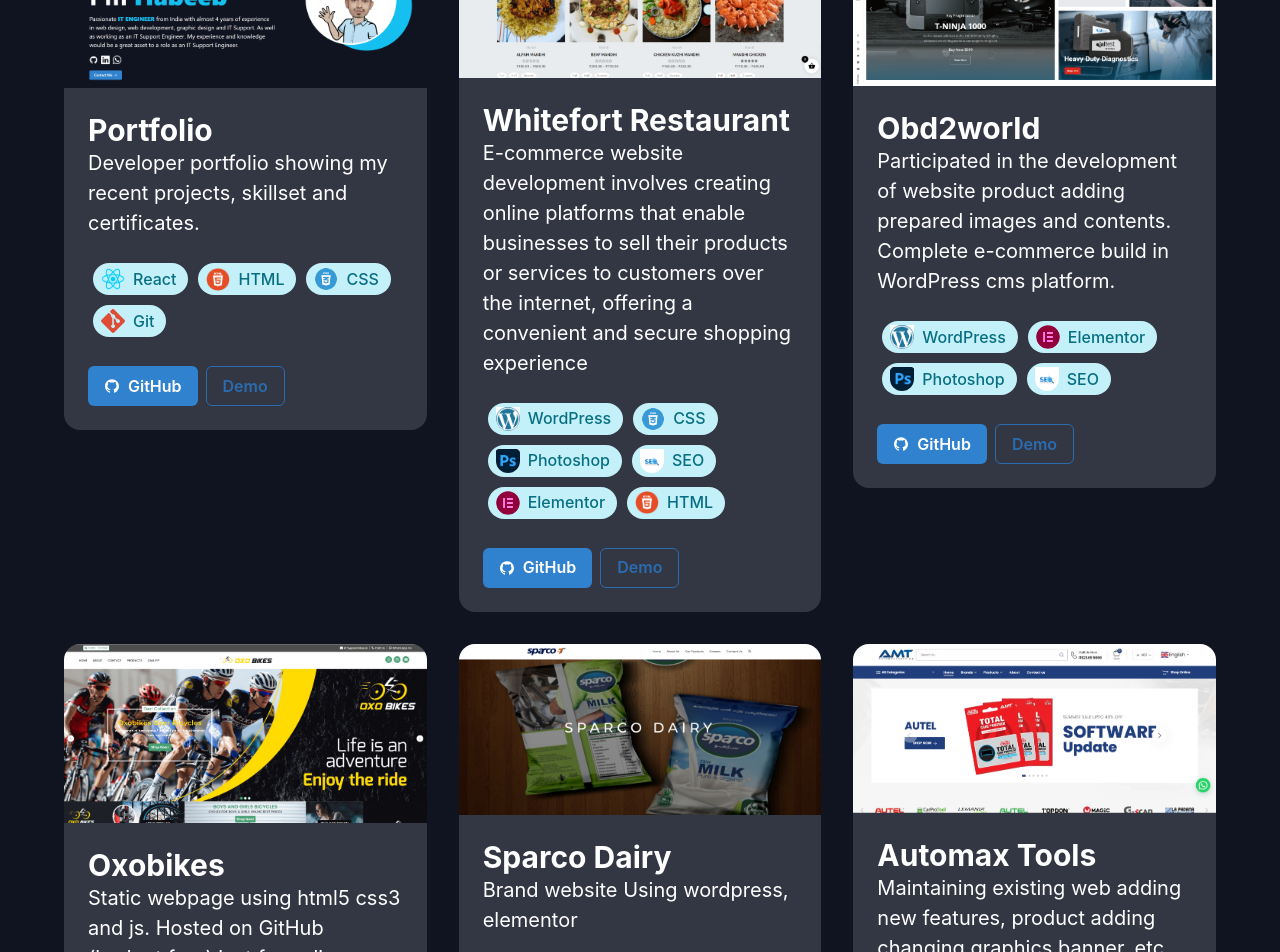
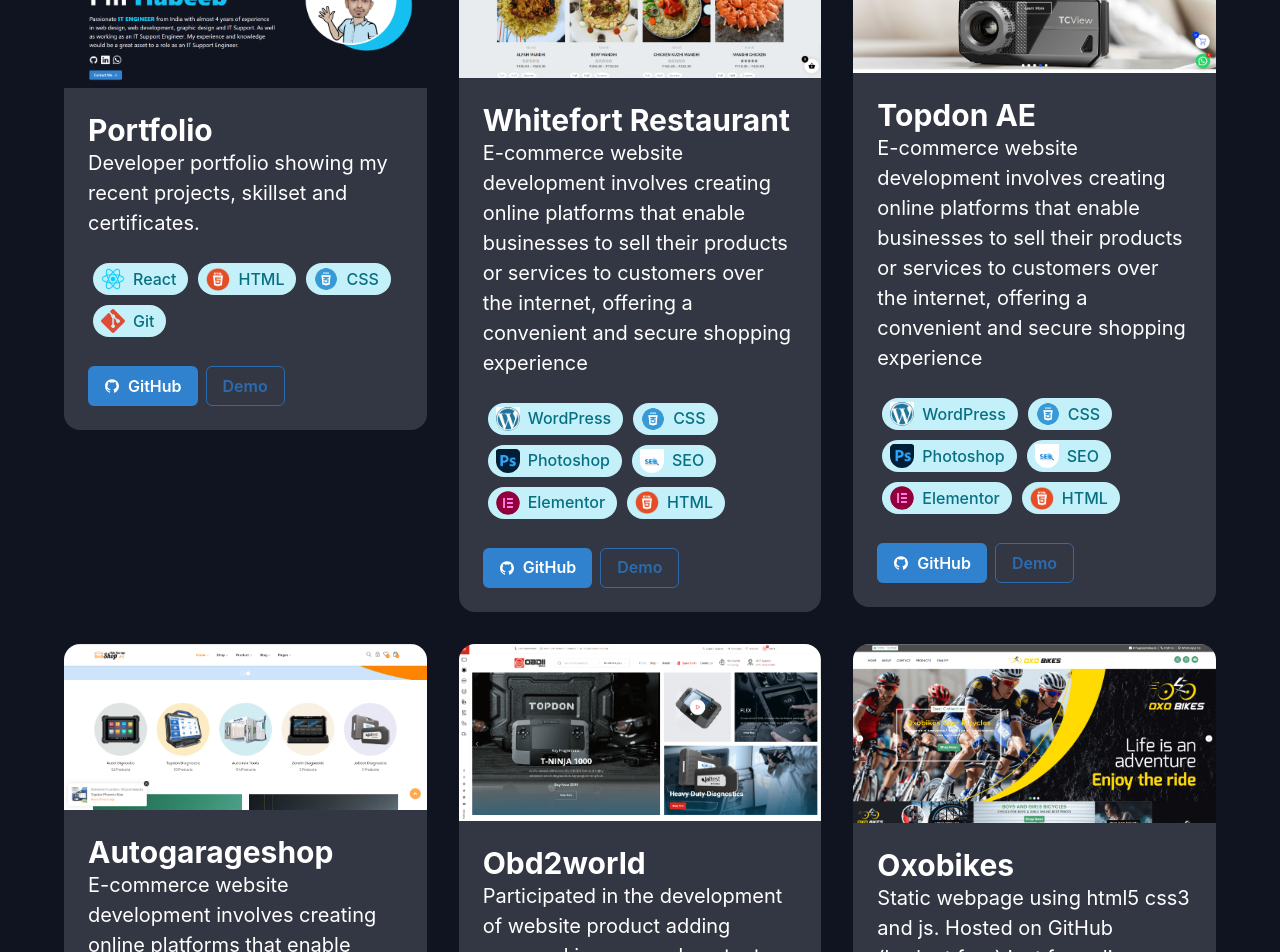
Before and after one commit to HABEEBRAHIMANP/reactport, a React (Create React App) app: page / in a window 1280 px wide. Shown: the part 2860-3812 px from the top of the page. Built offline with nearby package versions, Linux system fonts and the light colour scheme.

Commit message:
topdon shop

```diff
--- a/src/components/projects/config.ts
+++ b/src/components/projects/config.ts
@@ -11,6 +11,9 @@ import white from "./../../images/White.png";
 import DR from "./../../images/drsalwadarwish.png"
 import Sara from "./../../images/sarainfolabs web.png"
 import Autotech from "./../../images/Autotech.png"
+import topdon from "./../../images/topdon.png"
+import shop from "./../../images/shop.png"
+
 
 export type Project = {
   name: string,
@@ -35,6 +38,22 @@ export const projects: Project[] = [
     description: "E-commerce website development involves creating online platforms that enable businesses to sell their products or services to customers over the internet, offering a convenient and secure shopping experience",
     image: white,
     url: "https://whitefort-mandi.in/",
+    github: "",
+    technologies: getSkill(["wordpress", "css", "photoshop", "seo", "elementor", "html"])
+  },
+  {
+    name: "Topdon AE",
+    description: "E-commerce website development involves creating online platforms that enable businesses to sell their products or services to customers over the internet, offering a convenient and secure shopping experience",
+    image: topdon,
+    url: "https://topdon.ae/",
+    github: "",
+    technologies: getSkill(["wordpress", "css", "photoshop", "seo", "elementor", "html"])
+  },
+  {
+    name: "Autogarageshop",
+    description: "E-commerce website development involves creating online platforms that enable businesses to sell their products or services to customers over the internet, offering a convenient and secure shopping experience",
+    image: shop,
+    url: "https://autogarageshop.com/",
     github: "",
     technologies: getSkill(["wordpress", "css", "photoshop", "seo", "elementor", "html"])
   },
@@ -64,7 +83,7 @@ export const projects: Project[] = [
   },
   {
     name: "Automax Tools",
-    description: "Maintaining existing web adding new features, product adding changing graphics banner, etc.",
+    description: "Maintaining existing web and rebuild completely add new features, product adding changing graphics banner, etc.",
     image: Automax,
     url: "https://www.automaxtools.me/",
     github: "https://github.com/",
```
Also changed, not shown: src/images/shop.png (added), src/images/topdon.png (added).
